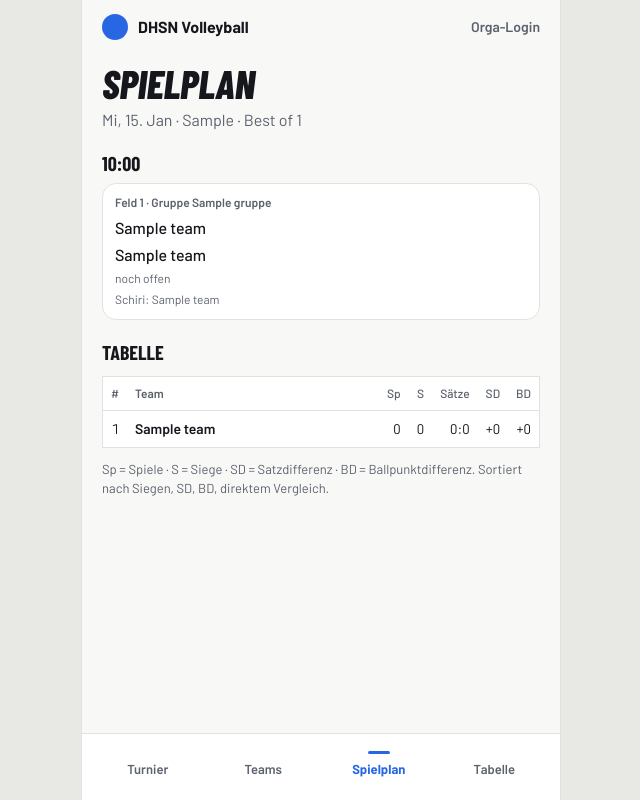
After one commit to Kootaro05/Satzball, a Django app: page /spielplan/ in a window 1280 px wide. The commit adds this page. Shown: the whole page, without its empty margins (319-959 px from the left). Run offline with Django 5.2, Linux system fonts and the light colour scheme; tables that the repository leaves empty hold one stand-in row (values such as "Sample post").

Commit message:
Öffentliche Seite Spielplan & Ergebnisse
- /spielplan/: Spiele nach Uhrzeit und Feld mit Ergebnis, Ballpunkten und Schiri,
  "Läuft" für den aktuellen Slot am Spieltag, K.-o.-Hinweis, Gruppentabellen (#tabelle)
- nur sichtbar, wenn der Spielplan veröffentlicht ist; Link auf der Startseite
- Navigation: Turnier, Teams, Spielplan, Tabelle
- Titel-Logik (z. B. "Halbfinale 1") nach spielplan.py verschoben

Co-Authored-By: Claude Opus 5.5 <noreply@anthropic.com>

```diff
--- a/static/css/satzball.css
+++ b/static/css/satzball.css
@@ -165,6 +165,24 @@ b, strong { font-weight: 700; }
 .text h2 { font: 700 20px var(--kond); text-transform: uppercase; margin: 20px 0 6px; }
 .text p, .text ul { margin: 0 0 10px; }
 
+/* Öffentlicher Spielplan (Screen 05) */
+.slot { display: flex; flex-direction: column; gap: 8px; }
+.slot__kopf { display: flex; align-items: center; gap: 10px; }
+.slot__zeit { font: 700 20px var(--kond); }
+.slot__spiele { display: grid; grid-template-columns: repeat(auto-fit, minmax(150px, 1fr)); gap: 8px; }
+.slot--live .partie { border-color: var(--gr); }
+.partie { background: var(--sf); border: 1px solid var(--line); border-radius: 14px; padding: 10px 12px; display: flex; flex-direction: column; gap: 4px; min-width: 0; }
+.partie__tag { font-weight: 600; font-size: 12px; color: var(--mut); }
+.partie__zeile { display: flex; justify-content: space-between; gap: 8px; font-weight: 500; }
+.partie__zeile span:first-child { overflow-wrap: anywhere; }
+.partie__zeile--sieger { font-weight: 700; }
+.partie__wert { font: 700 18px/1.2 var(--kond); font-variant-numeric: tabular-nums; }
+.partie__detail { font-size: 12px; color: var(--mut); }
+.karte--akzent { background: var(--acs); border-color: transparent; gap: 4px; }
+.karte--akzent .liste__name { color: var(--ac); }
+html { scroll-behavior: smooth; }
+#tabelle { scroll-margin-top: 12px; }
+
 /* Orga-Seiten: Spielplan (Laptop) und Ergebnis-Eingabe (Handy) */
 .app--breit { max-width: 1180px; }
 .kopf__nav { display: flex; gap: 16px; flex-wrap: wrap; font-weight: 600; font-size: 14px; }
--- a/templates/base.html
+++ b/templates/base.html
@@ -29,6 +29,8 @@
     <nav class="nav">
       <a href="{% url 'startseite' %}"{% if request.resolver_match.url_name == 'startseite' %} aria-current="page"{% endif %}>Turnier</a>
       <a href="{% url 'teamliste' %}"{% if request.resolver_match.url_name == 'teamliste' %} aria-current="page"{% endif %}>Teams</a>
+      <a href="{% url 'spielplan' %}"{% if request.resolver_match.url_name == 'spielplan' %} aria-current="page"{% endif %}>Spielplan</a>
+      <a href="{% url 'spielplan' %}#tabelle">Tabelle</a>
     </nav>
     {% endblock %}
   </div>
--- /dev/null
+++ b/templates/tournament/spielplan.html
@@ -0,0 +1,64 @@
+{% extends "base.html" %}
+{% block titel %}Spielplan{% if turnier %} · {{ turnier.name }}{% endif %}{% endblock %}
+{% block inhalt %}
+<div class="stapel stapel--eng">
+  <h1 class="titel titel--m">Spielplan</h1>
+  {% if turnier %}
+    <span class="leise">{{ turnier.datum|date:"D, j. M" }} · {{ turnier.ort }} · {% if satz_modus %}{{ turnier.get_gewinnsaetze_display }}{% else %}ein Satz bis {{ turnier.punkte_pro_satz }}{% endif %}</span>
+  {% endif %}
+</div>
+
+{% if not slots %}
+  <p class="leise">Der Spielplan wird gerade erstellt. Schau bald wieder rein.</p>
+{% else %}
+  <div class="stapel">
+    {% for slot in slots %}
+      {% if slot.zeit == ko_beginn %}
+        <div class="karte karte--akzent">
+          <span class="liste__name">ab {{ ko_beginn|time:"G:i" }} · K.-o.-Runde</span>
+          {% if ko_hinweis %}<span class="leise klein">{{ ko_hinweis }} Danach Spiel um Platz 3 und Finale.</span>{% endif %}
+        </div>
+      {% endif %}
+      <section class="slot{% if slot.laeuft %} slot--live{% endif %}" aria-label="{{ slot.zeit|time:'G:i' }} Uhr">
+        <div class="slot__kopf">
+          <span class="slot__zeit">{{ slot.zeit|time:"G:i" }}</span>
+          {% if slot.laeuft %}<span class="badge badge--bestaetigt badge--punkt">Läuft</span>{% endif %}
+        </div>
+        <div class="slot__spiele">
+          {% for s in slot.spiele %}
+            <div class="partie{% if s.status == 'beendet' %} partie--fertig{% endif %}">
+              <span class="partie__tag">Feld {{ s.feld }} · {{ s.titel }}</span>
+              <div class="partie__zeile{% if s.a_gewinnt %} partie__zeile--sieger{% endif %}">
+                <span>{{ s.team_a|default:s.platzhalter_a|default:"?" }}</span>
+                <span class="partie__wert">{% if s.status == 'beendet' %}{{ s.wert_a }}{% endif %}</span>
+              </div>
+              <div class="partie__zeile{% if s.b_gewinnt %} partie__zeile--sieger{% endif %}">
+                <span>{{ s.team_b|default:s.platzhalter_b|default:"?" }}</span>
+                <span class="partie__wert">{% if s.status == 'beendet' %}{{ s.wert_b }}{% endif %}</span>
+              </div>
+              <span class="partie__detail">
+                {% if s.status == 'beendet' %}{% if satz_modus and s.punkte_a is not None and s.punkte_b is not None %}Ballpunkte {{ s.punkte_a }}:{{ s.punkte_b }}{% else %}Endstand{% endif %}{% elif slot.laeuft %}läuft{% else %}noch offen{% endif %}
+              </span>
+              {% if s.schiri_team %}<span class="partie__detail">Schiri: {{ s.schiri_team }}</span>{% endif %}
+            </div>
+          {% endfor %}
+        </div>
+      </section>
+    {% endfor %}
+  </div>
+
+  <div class="stapel" id="tabelle">
+    <h2 class="zwischen zwischen--l">Tabelle</h2>
+    {% for gruppe, tabelle in tabellen %}
+      <div class="stapel stapel--eng">
+        {% if tabellen|length > 1 %}<h3 class="zwischen">Gruppe {{ gruppe.name }}</h3>{% endif %}
+        {% include "tournament/_tabelle.html" %}
+      </div>
+    {% endfor %}
+    <span class="leise klein">
+      {% if satz_modus %}Sp = Spiele · S = Siege · SD = Satzdifferenz · BD = Ballpunktdifferenz. Sortiert nach Siegen, SD, BD, direktem Vergleich.{% else %}Sp = Spiele · S = Siege · PD = Punktdifferenz. Sortiert nach Siegen, PD, erzielten Punkten, direktem Vergleich.{% endif %}
+      {{ ko_hinweis }}
+    </span>
+  </div>
+{% endif %}
+{% endblock %}
--- a/templates/tournament/startseite.html
+++ b/templates/tournament/startseite.html
@@ -47,6 +47,10 @@
     <a class="btn" href="{% url 'anmelden' %}">Team anmelden <span aria-hidden="true">→</span></a>
   {% endif %}
 
+  {% if turnier.spielplan_veroeffentlicht %}
+    <a class="btn{% if turnier.anmeldung_moeglich %} btn--sekundaer{% endif %}" href="{% url 'spielplan' %}">Spielplan &amp; Ergebnisse <span aria-hidden="true">→</span></a>
+  {% endif %}
+
   <div class="stapel">
     <div class="kopfzeile">
       <h2 class="zwischen zwischen--l">Angemeldet</h2>
--- a/tournament/spielplan.py
+++ b/tournament/spielplan.py
@@ -289,6 +289,25 @@ def schiris_neu(turnier):
                 p.spiel.save(update_fields=["schiri_team"])
 
 
+def titel_setzen(spiele):
+    """Spieltitel: "Gruppe A" bzw. "Halbfinale 1" (Nummer nach Zeit und Feld)."""
+    zaehler = {}
+    for s in sorted(spiele, key=lambda s: (s.uhrzeit is None, s.uhrzeit, s.feld)):
+        if s.phase == Spiel.Phase.GRUPPE:
+            s.titel = f"Gruppe {s.gruppe.name}" if s.gruppe else "Gruppenspiel"
+        elif s.phase in (Spiel.Phase.FINALE, Spiel.Phase.PLATZ_3):
+            s.titel = s.get_phase_display()
+        else:
+            zaehler[s.phase] = zaehler.get(s.phase, 0) + 1
+            s.titel = f"{s.get_phase_display()} {zaehler[s.phase]}"
+    return spiele
+
+
+def mit_titeln(turnier):
+    """Alle Spiele eines Turniers mit Teams und gesetztem `titel`."""
+    return titel_setzen(list(turnier.spiele.select_related("gruppe", "team_a", "team_b", "schiri_team")))
+
+
 def tauschen(spiel, anderes):
     spiel.uhrzeit, anderes.uhrzeit = anderes.uhrzeit, spiel.uhrzeit
     spiel.feld, anderes.feld = anderes.feld, spiel.feld
--- a/tournament/urls.py
+++ b/tournament/urls.py
@@ -5,6 +5,7 @@ from . import orga, views
 urlpatterns = [
     path("", views.startseite, name="startseite"),
     path("teams/", views.teamliste, name="teamliste"),
+    path("spielplan/", views.spielplan, name="spielplan"),
     path("anmelden/", views.anmelden, name="anmelden"),
     path("datenschutz/", views.datenschutz, name="datenschutz"),
     path("team/<str:token>/", views.team_bearbeiten, name="team_bearbeiten"),
--- a/tournament/views.py
+++ b/tournament/views.py
@@ -1,4 +1,5 @@
 import logging
+from datetime import datetime, timedelta
 
 from django.contrib import messages
 from django.core.mail import send_mail
@@ -7,10 +8,13 @@ from django.db.models import Prefetch
 from django.shortcuts import get_object_or_404, redirect, render
 from django.template.loader import render_to_string
 from django.urls import reverse
+from django.utils import timezone
 from django.views.decorators.http import require_POST
 
+from . import spielplan as plan
 from .forms import AnmeldeForm, spieler_formset
-from .models import Spieler, Team, Turnier
+from .models import Spiel, Spieler, Team, Turnier
+from .tabelle import gruppentabellen
 
 logger = logging.getLogger(__name__)
 
@@ -38,6 +42,52 @@ def teamliste(request):
     return render(request, "tournament/teamliste.html", {
         "turnier": turnier,
         "teams": _sichtbare_teams(turnier) if turnier else [],
+    })
+
+
+def laeuft(turnier, zeit, jetzt):
+    """Ist der Slot `zeit` am Spieltag gerade dran?"""
+    beginn = timezone.make_aware(datetime.combine(turnier.datum, zeit))
+    return beginn <= jetzt < beginn + timedelta(minutes=turnier.slot_minuten)
+
+
+def _ko_hinweis(turnier, anzahl_gruppen):
+    if turnier.modus != Turnier.Modus.GRUPPEN_KO:
+        return ""
+    return {
+        2: "Platz 1 und 2 jeder Gruppe ziehen ins Halbfinale ein.",
+        3: "Die Gruppensieger und der beste Gruppenzweite ziehen ins Halbfinale ein.",
+        4: "Platz 1 und 2 jeder Gruppe ziehen ins Viertelfinale ein.",
+    }.get(anzahl_gruppen, "")
+
+
+def spielplan(request):
+    turnier = Turnier.aktuelles()
+    if not turnier or not turnier.spielplan_veroeffentlicht:
+        return render(request, "tournament/spielplan.html", {"turnier": turnier})
+
+    jetzt = timezone.now()
+    satz_modus = turnier.zaehlmodus == Turnier.Zaehlmodus.SAETZE
+    spiele = [s for s in plan.mit_titeln(turnier) if s.uhrzeit]
+    for s in spiele:
+        s.wert_a, s.wert_b = (s.saetze_a, s.saetze_b) if satz_modus else (s.punkte_a, s.punkte_b)
+        fertig = s.status == Spiel.Status.BEENDET and None not in (s.wert_a, s.wert_b)
+        s.a_gewinnt = fertig and s.wert_a > s.wert_b
+        s.b_gewinnt = fertig and s.wert_b > s.wert_a
+    slots = []
+    for zeit in sorted({s.uhrzeit for s in spiele}):
+        im_slot = sorted((s for s in spiele if s.uhrzeit == zeit), key=lambda s: s.feld)
+        slots.append({"zeit": zeit, "spiele": im_slot, "laeuft": laeuft(turnier, zeit, jetzt)})
+    tabellen = gruppentabellen(turnier)
+    ko = [s for s in spiele if s.phase != Spiel.Phase.GRUPPE]
+    return render(request, "tournament/spielplan.html", {
+        "turnier": turnier,
+        "slots": slots,
+        "felder": range(1, max([turnier.anzahl_felder] + [s.feld for s in spiele]) + 1),
+        "tabellen": tabellen,
+        "ko_beginn": min((s.uhrzeit for s in ko), default=None),
+        "ko_hinweis": _ko_hinweis(turnier, len(tabellen)),
+        "satz_modus": satz_modus,
     })
 
 
```
Also changed, not shown: CLAUDE.md (+3 -0 lines), tournament/orga.py (+1 -15 lines), tournament/tests/test_oeffentlich.py (added, +75 -0 lines).
